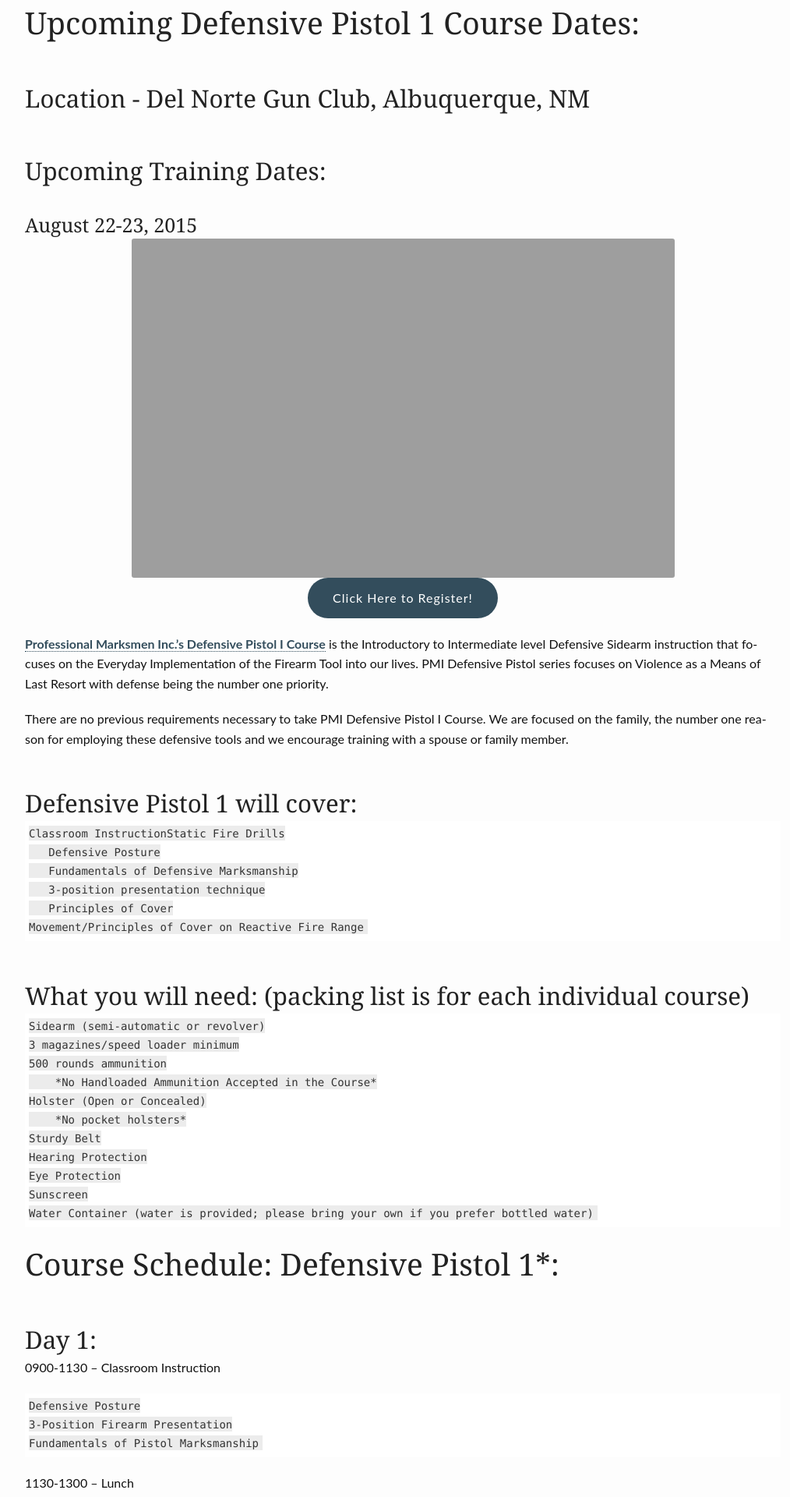
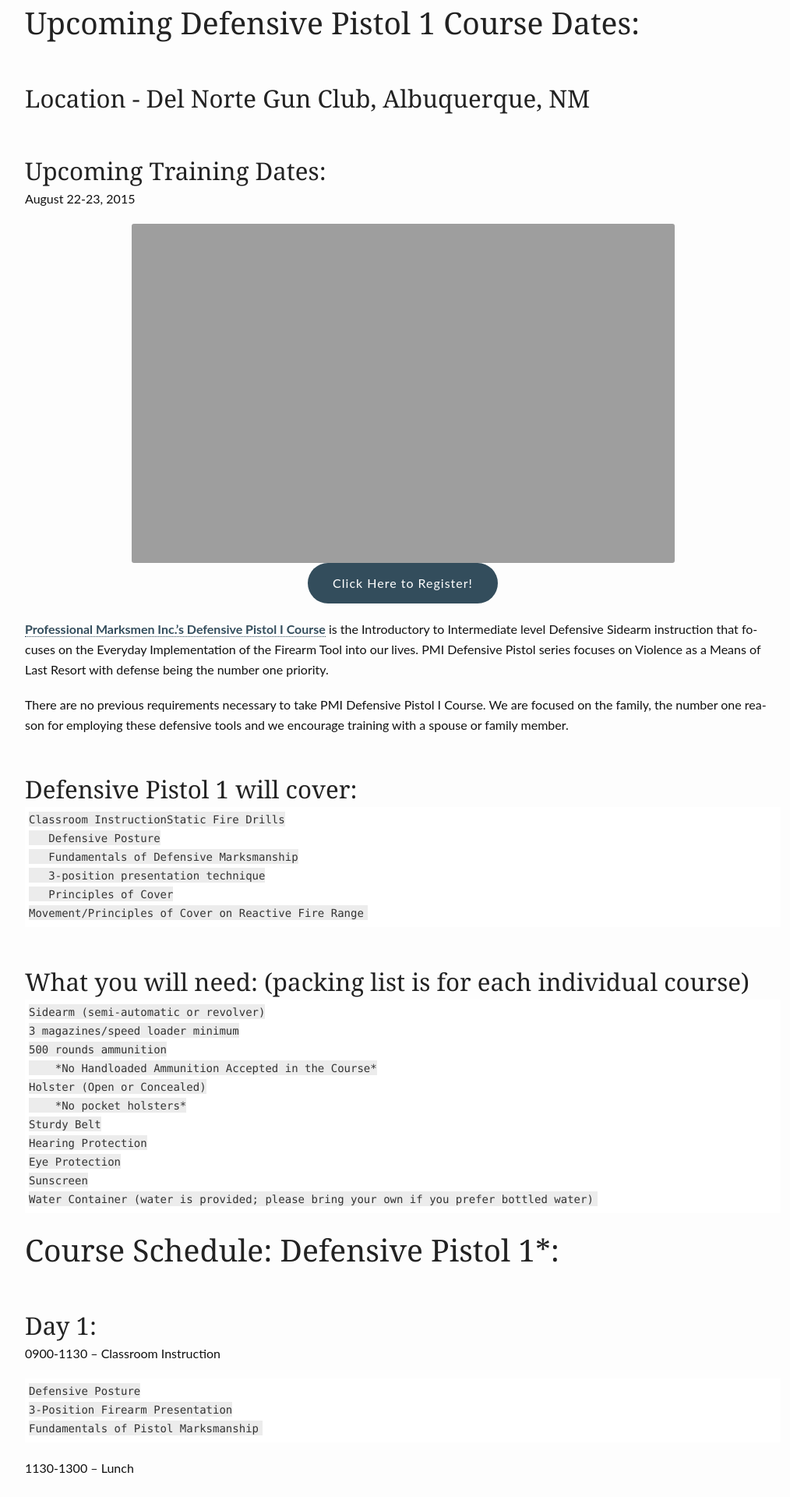
Before and after one commit to JonWeilerPMI/pmisite, a Jekyll site: the page built from pages/defensive_pistol1.md, in a window 1280 px wide. Shown: the part 961-2881 px from the top of the page at 78% size, without its empty margins (123-1137 px from the left). Built offline with Jekyll 4.4.1, drawn with Linux system fonts in a browser that asks for light colours.

Commit message:
update dates md

```diff
--- a/pages/defensive_pistol1.md
+++ b/pages/defensive_pistol1.md
@@ -19,7 +19,7 @@
 ##Location - Del Norte Gun Club, Albuquerque, NM
 
 ##Upcoming Training Dates:
-### August 22-23, 2015
+August 22-23, 2015
 
 <center><img src="http://professionalmarksmen.com/images/slider-1.jpg" alt="DNGC Courses, Albuquerque, NM" style="width:697px;height:435px;"></center>
 
```
